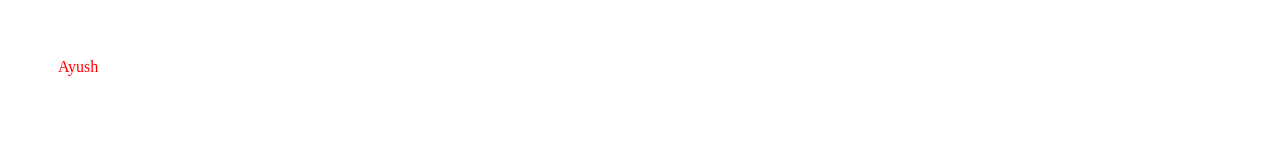
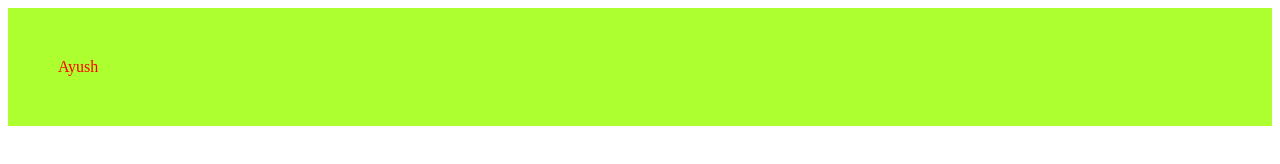
Before and after one commit to Levi-o1o1/JavaScript_Projects, a website: page Html_css/index.html in a window 1280 px wide. Drawn offline with Linux system fonts and the light colour scheme.

Commit message:
add html css files 2

```diff
--- a/Html_css/style.css
+++ b/Html_css/style.css
@@ -1,8 +1,10 @@
-*{
-    /* margin: 0;
-    padding: 0; */
+
+.box{
+    background-color: greenyellow;
+    size: 9000px;
+    top: 10.5px;
+    bottom: 100px;
 }
-
 #box_title{
     right: 10px;
     align-items: center;
```
